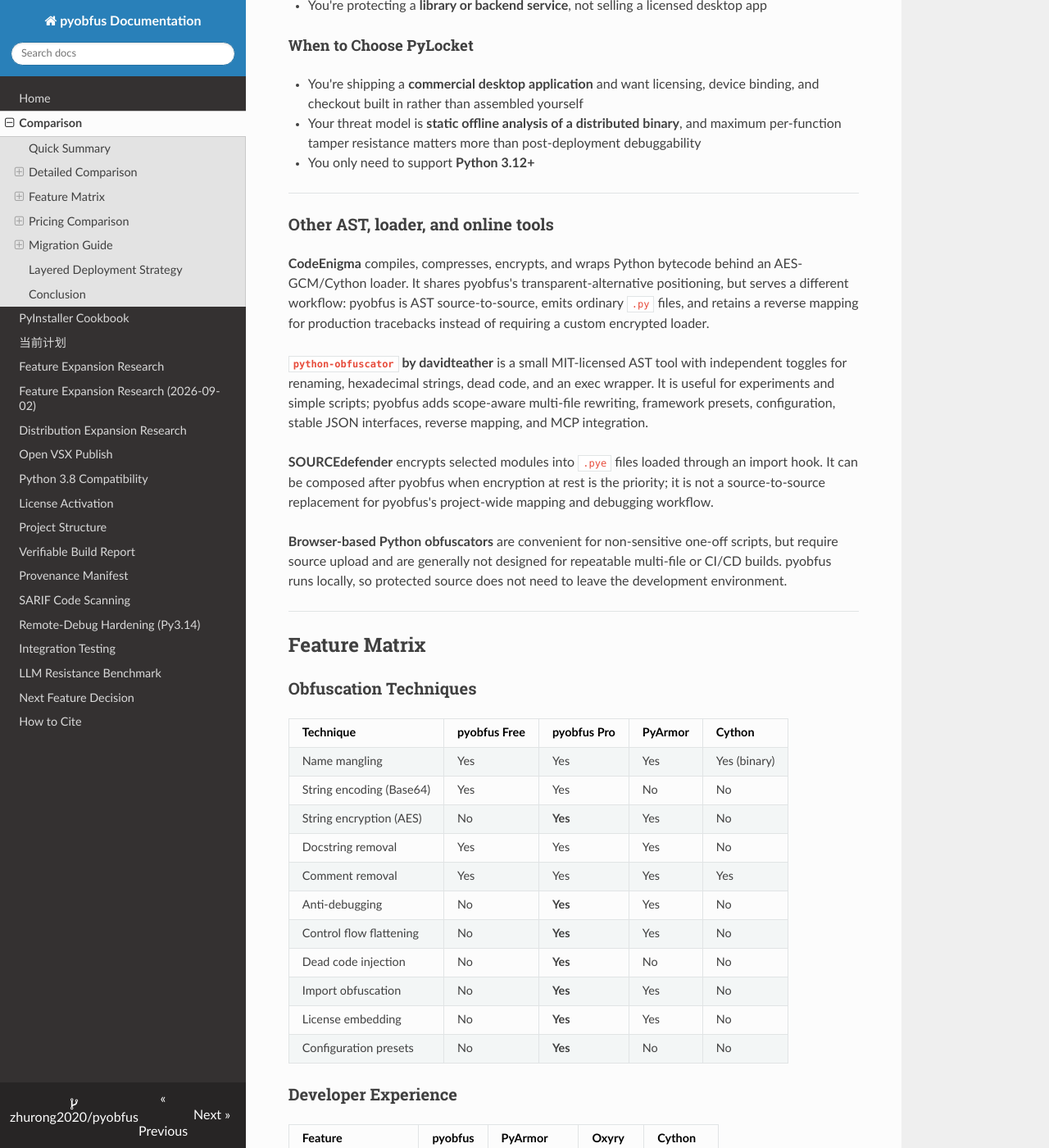
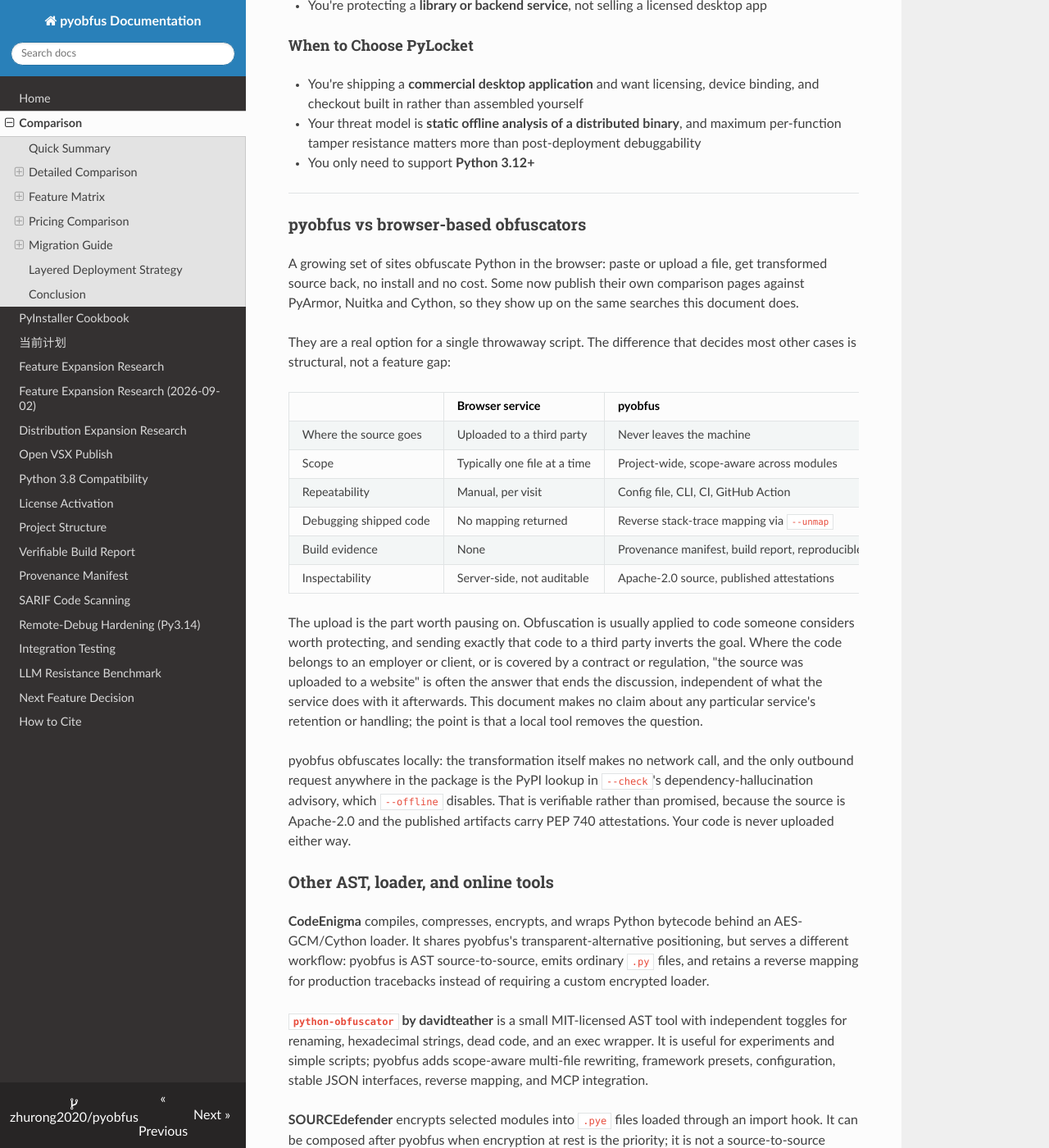
Before and after one commit to zhurong2020/pyobfus, an MkDocs documentation site: the page built from docs/COMPARISON.md, in a window 1280 px wide and 1400 px high, scrolled down 6933 px. Shown: the whole window at 82% size. Built offline with MkDocs 1.6.1, drawn with Linux system fonts in a browser that asks for light colours; nearby versions of some CDN libraries; some of the changed text lies outside the part shown.

Commit message:
docs: give browser-based obfuscators their own comparison section
Competitors in that category now publish comparison pages against
PyArmor, Nuitka and Cython, so they surface on the same searches this
document targets, and it answered them in one paragraph.

Correction to my own framing: the category was not missing here, it was
thin. The new section states the structural difference rather than a
feature gap, since the deciding factor is that the source has to be
uploaded to a third party, and says plainly that a single throwaway
script is a fine use for them.

Also fixes a claim in the same edit that had pyobfus's network behaviour
backwards. The CLI's --check runs the PyPI dependency advisory by
default and --offline disables it; only the MCP tool is opt-in. The
review skill said the same wrong thing and is corrected too.

Co-Authored-By: Claude Opus 5 <noreply@anthropic.com>

```diff
--- a/docs/COMPARISON.md
+++ b/docs/COMPARISON.md
@@ -283,6 +283,40 @@ below for how the two tradeoffs coexist rather than compete head-on.
 
 ---
 
+### pyobfus vs browser-based obfuscators
+
+A growing set of sites obfuscate Python in the browser: paste or upload a file,
+get transformed source back, no install and no cost. Some now publish their own
+comparison pages against PyArmor, Nuitka and Cython, so they show up on the
+same searches this document does.
+
+They are a real option for a single throwaway script. The difference that
+decides most other cases is structural, not a feature gap:
+
+| | Browser service | pyobfus |
+|---|---|---|
+| Where the source goes | Uploaded to a third party | Never leaves the machine |
+| Scope | Typically one file at a time | Project-wide, scope-aware across modules |
+| Repeatability | Manual, per visit | Config file, CLI, CI, GitHub Action |
+| Debugging shipped code | No mapping returned | Reverse stack-trace mapping via `--unmap` |
+| Build evidence | None | Provenance manifest, build report, reproducible output bytes |
+| Inspectability | Server-side, not auditable | Apache-2.0 source, published attestations |
+
+The upload is the part worth pausing on. Obfuscation is usually applied to code
+someone considers worth protecting, and sending exactly that code to a third
+party inverts the goal. Where the code belongs to an employer or client, or is
+covered by a contract or regulation, "the source was uploaded to a website" is
+often the answer that ends the discussion, independent of what the service does
+with it afterwards. This document makes no claim about any particular service's
+retention or handling; the point is that a local tool removes the question.
+
+pyobfus obfuscates locally: the transformation itself makes no network call,
+and the only outbound request anywhere in the package is the PyPI lookup in
+`--check`'s dependency-hallucination advisory, which `--offline` disables. That
+is verifiable rather than promised, because the source is Apache-2.0 and the
+published artifacts carry PEP 740 attestations. Your code is never uploaded
+either way.
+
 ### Other AST, loader, and online tools
 
 **CodeEnigma** compiles, compresses, encrypts, and wraps Python bytecode behind
@@ -302,10 +336,7 @@ import hook. It can be composed after pyobfus when encryption at rest is the
 priority; it is not a source-to-source replacement for pyobfus's project-wide
 mapping and debugging workflow.
 
-**Browser-based Python obfuscators** are convenient for non-sensitive one-off
-scripts, but require source upload and are generally not designed for repeatable
-multi-file or CI/CD builds. pyobfus runs locally, so protected source does not
-need to leave the development environment.
+**Browser-based Python obfuscators** have their own section above.
 
 ---
 
```
Also changed, not shown: skills/pyobfus-review/SKILL.md (+7 -3 lines).
